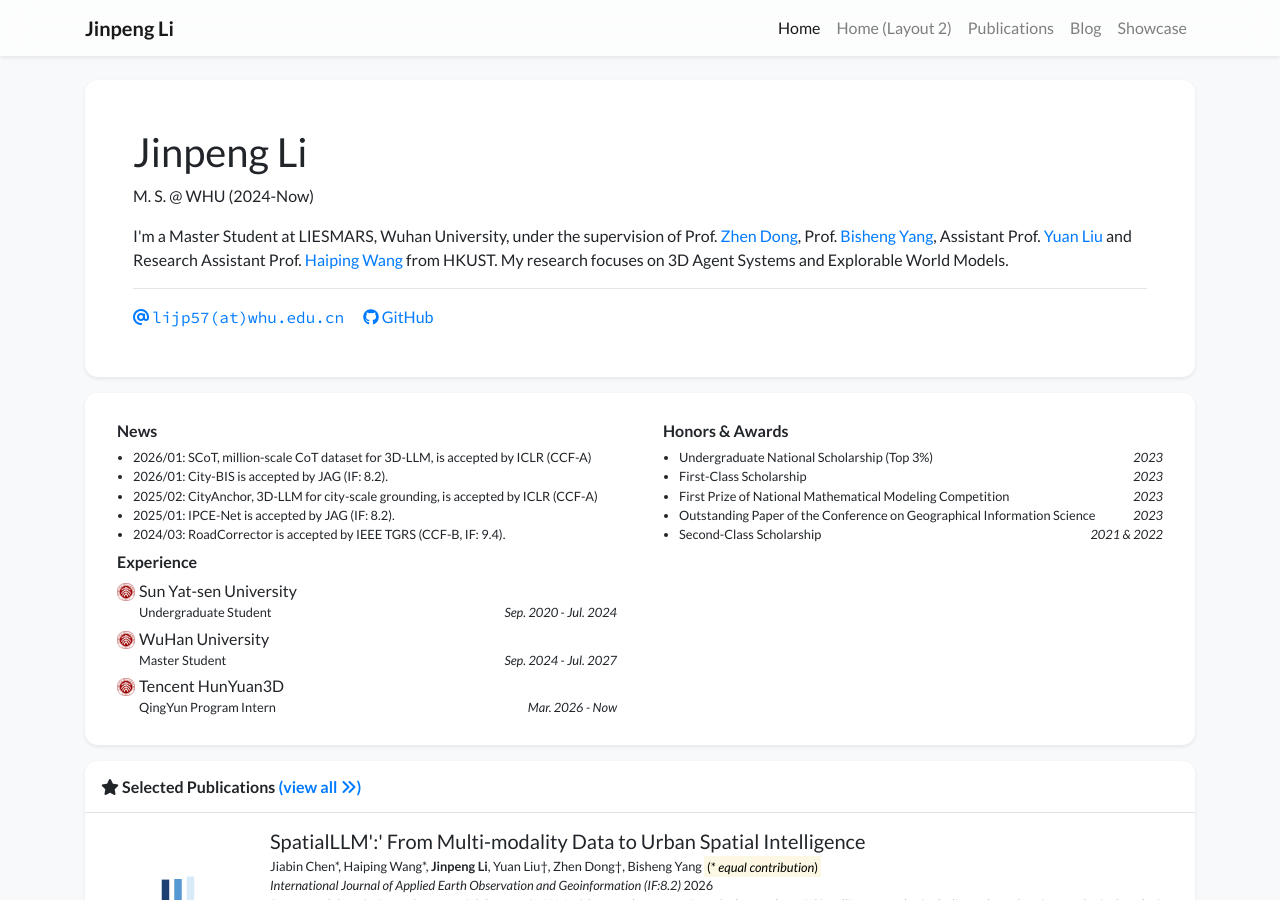
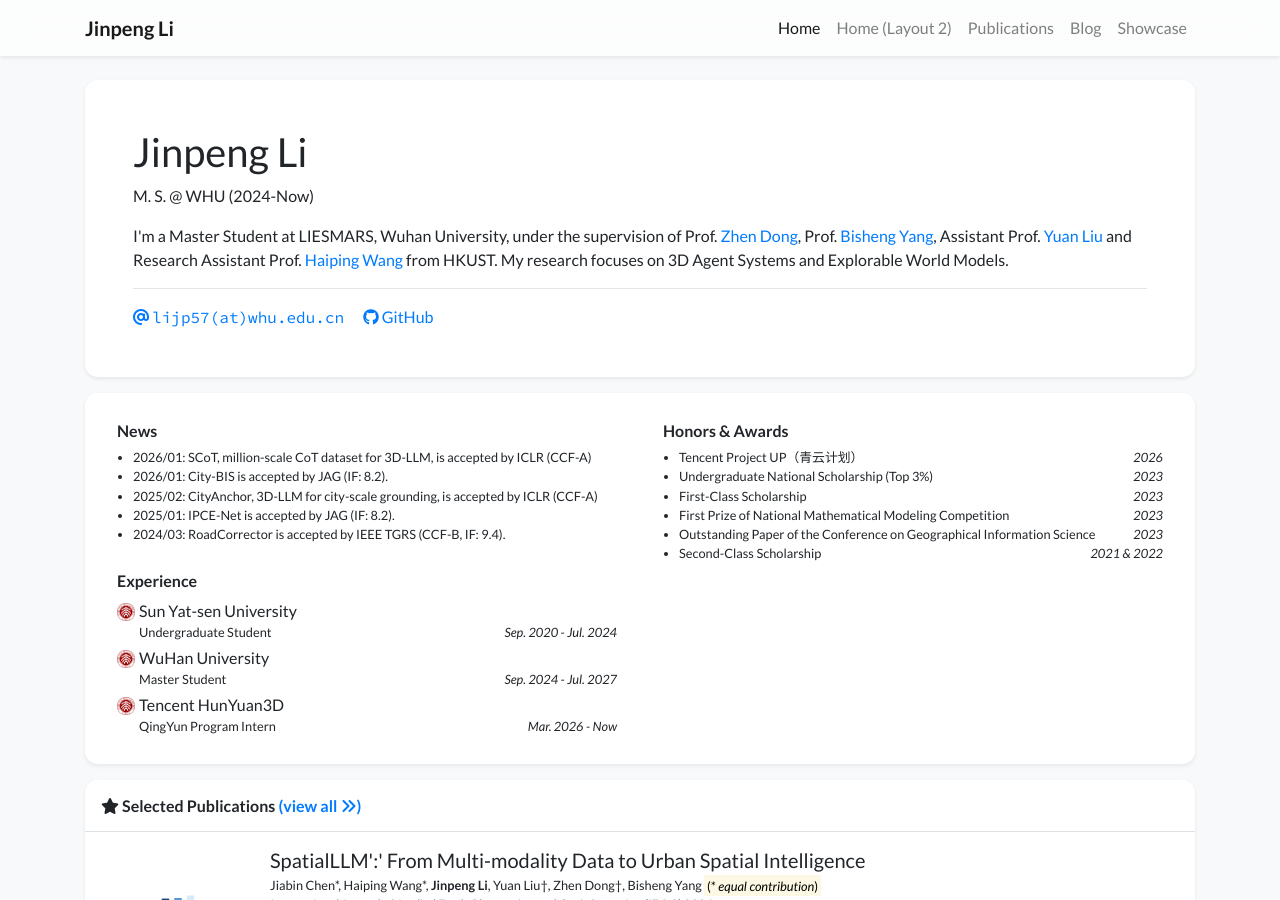
Before and after one commit to Lijp411/Lijp411.github.io, a Jekyll site: the page built from index.html, in a window 1280 px wide and 900 px high. Built offline with Jekyll 4.4.1, drawn with Linux system fonts in a browser that asks for light colours; nearby versions of some CDN libraries; a style sheet for code colours, icons or effects is not loaded.

Commit message:
Update profile.yml

```diff
--- a/_data/profile.yml
+++ b/_data/profile.yml
@@ -77,6 +77,8 @@ news:
   intr: "RoadCorrector is accepted by IEEE TGRS (CCF-B, IF: 9.4)."
 
 awards:
+- name: Tencent Project UP（青云计划）
+  date: 2026
 - name: Undergraduate National Scholarship (Top 3%)
   date: 2023
 - name: First-Class Scholarship
```
